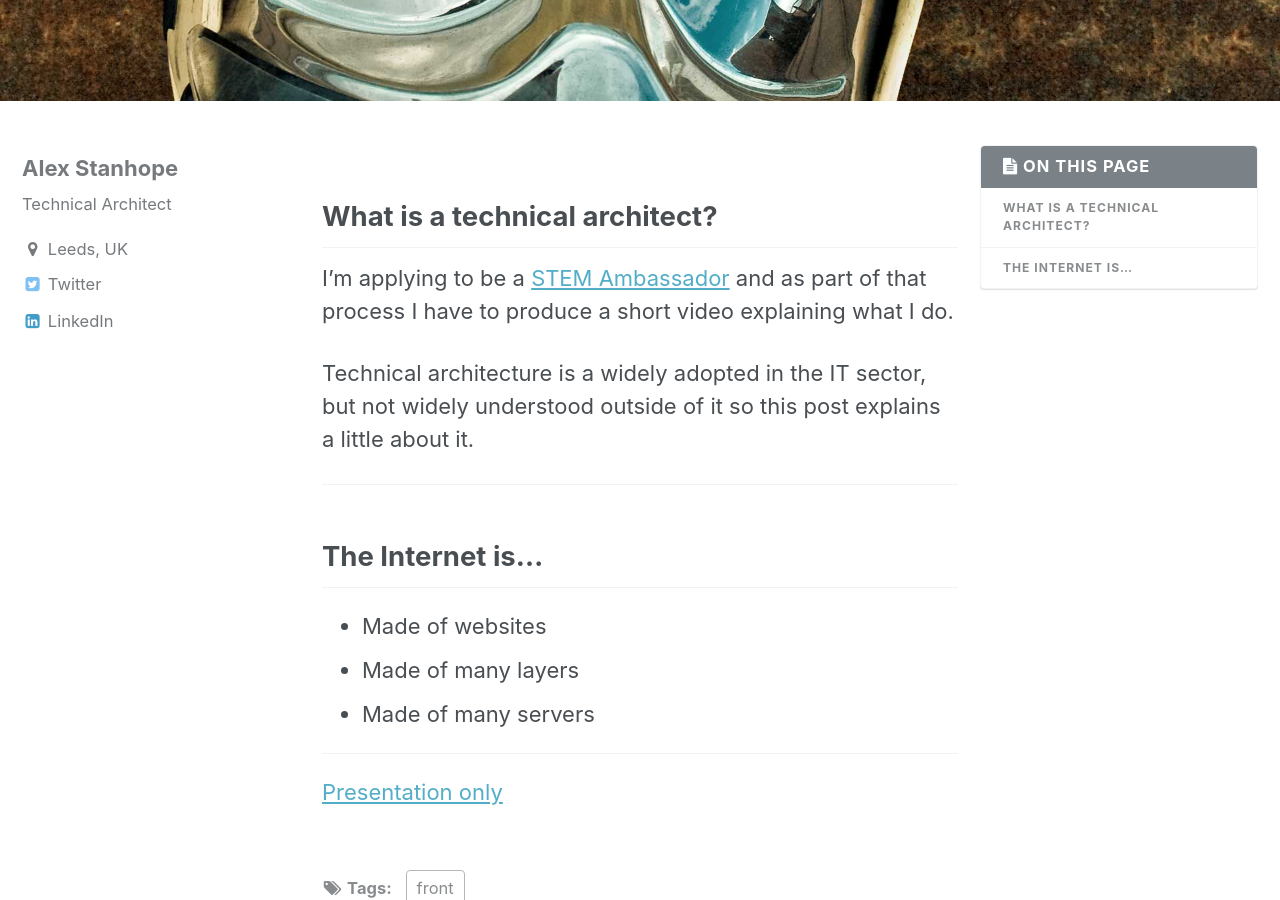
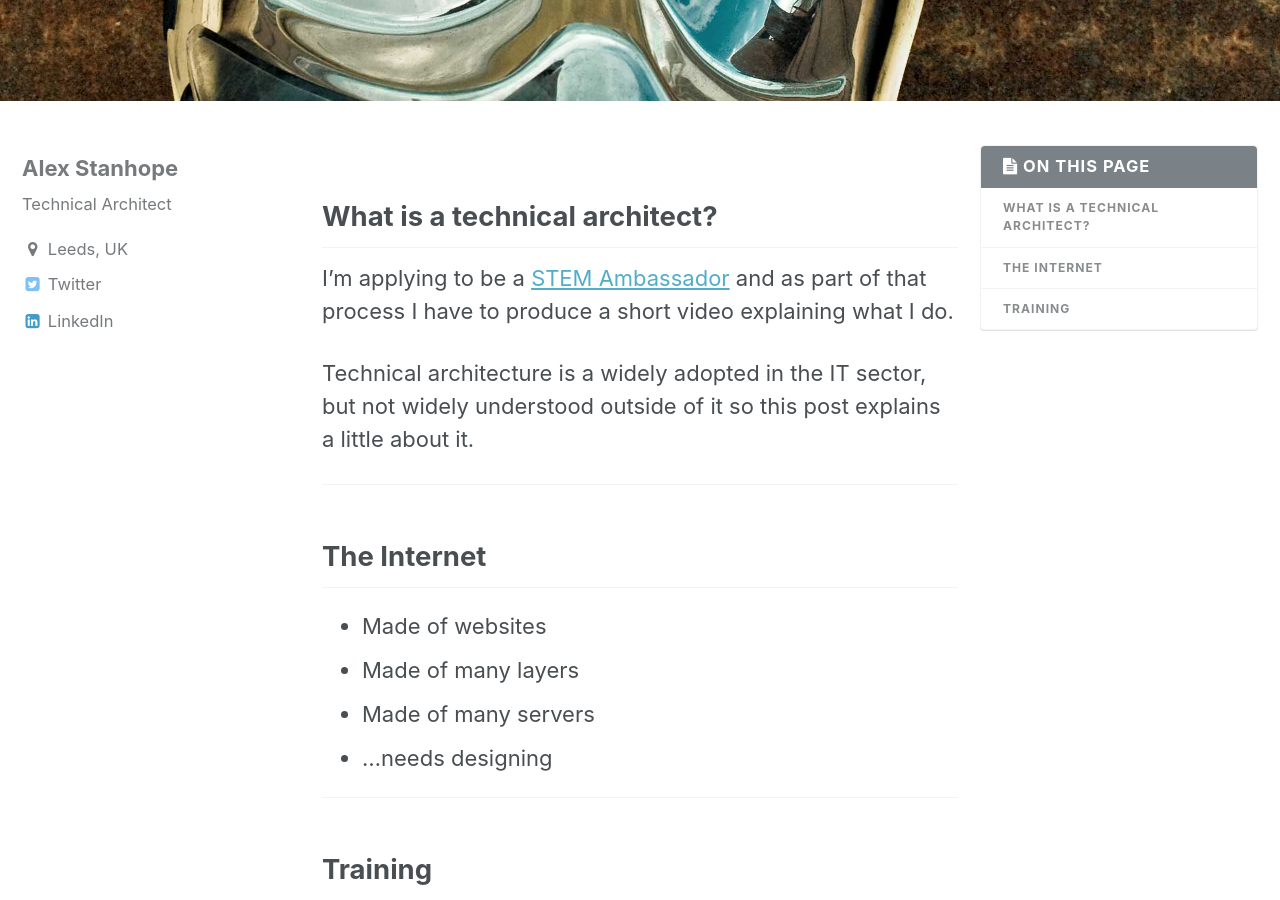
Before and after one commit to cleverlight/alexstanhope, a Jekyll site: the page built from _posts/blog/2021-05-24-what-i-do.md, in a window 1280 px wide and 900 px high, scrolled down 341 px. Built offline with Jekyll 4.4.1, drawn with Linux system fonts in a browser that asks for light colours; nearby versions of some CDN libraries; library files that are not in the unit come from our copies; comment, search, counter and statistics services are not loaded; some of the changed text lies outside the part shown.

Commit message:
tweaked paths; added bullets

```diff
--- a/_includes/presentations/2021-05-24-what-I-do.md
+++ b/_includes/presentations/2021-05-24-what-I-do.md
@@ -8,11 +8,19 @@ Technical architecture is a widely adopted in the IT sector, but not widely unde
 
 ---
 
-## The Internet is...
+## The Internet
 * Made of websites
 * Made of many layers
 * Made of many servers
+* ...needs designing
 
 {% if include.pres %}Note: {% endif %}
 
 ---
+
+## Training
++ Degree in Computer Science
++ Lectured in Software Engineering
++ Certified in technologies
+
+---
```
Also changed, not shown: _posts/blog/2021-05-24-what-i-do_presentation.md (+1 -1 lines).
